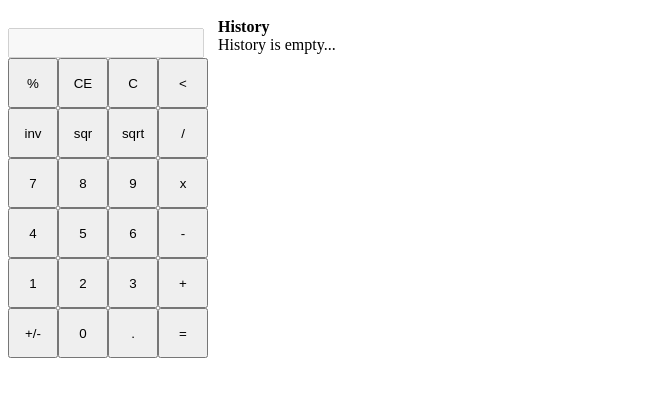
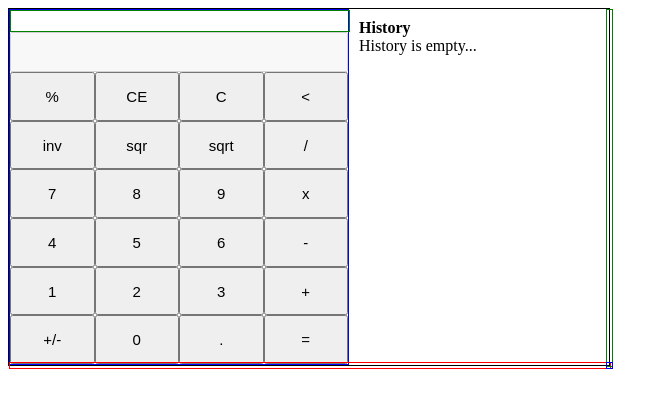
Before and after one commit to kiniggit/simple_calculator, an Angular app: page / in a window 1280 px wide. Shown: the top 408 px of the page, without its empty margins (0-668 px from the left). Built offline with nearby package versions, Linux system fonts and the light colour scheme.

Commit message:
use structural and attribute directives to a resizable component
- explore component, attribute and structural directives to build a resizable component;

```diff
--- a/src/app/app.component.css
+++ b/src/app/app.component.css
@@ -3,13 +3,16 @@ p {
 }
 
 .operand-input {
-  width:196px;
-  height: 30px;
+  box-sizing: border-box;
+  width: 100%;
+  height: 40px;
   font-size: 25px;
   text-align: right;
 }
 
 .calc-button {
-  width: 50px;
-  height: 50px;
+  flex: 1;
+  font-size: 15px;
+  min-width: 40px;
+  min-height: 40px;
 }
--- a/src/app/app.component.html
+++ b/src/app/app.component.html
@@ -1,17 +1,21 @@
-<div style="display: flex;">
-  <div style="display: flex; flex-direction: column;">
-    <label style="height: 20px; width: 176px; overflow: hidden;">{{ expression }}</label>
+<app-resizable width="600" height="356">
+  <div style="display: flex; height: 100%;">
+    <div style="flex: 1; display: flex; flex-direction: column; border: 1px solid blue;">
+      <label style="min-height: 20px; height: 20px; width: 100%; border: 1px solid green; overflow: hidden;">{{ expression }}</label>
       <div>
         <input type="text" [(ngModel)]="operand" class="operand-input" disabled />
       </div>
 
-    <div *ngFor="let rows of actions">
+      <div style="display: flex; flex-direction: column; height: 100%;">
+        <div *ngFor="let rows of actions" style="flex: 1; display: flex;">
           <button *ngFor="let action of rows" class="calc-button" (click)="handleClick(action.key)">
             {{action.text ? action.text : action.key}}
           </button>
         </div>
       </div>
-  <div style="flex: 1; padding-top: 10px; margin-left: 10px; height: 346px;">
+    </div>
+    <div style="position: relative; min-width: 250px; width: 250px; min-height: 298px; padding-top: 10px; margin-left: 10px;">
       <app-history *ngIf="showHistory" (notify)="onSelectHistory($event)"></app-history>
     </div>
   </div>
+</app-resizable>
--- a/src/app/app.component.ts
+++ b/src/app/app.component.ts
@@ -29,8 +29,6 @@ export class AppComponent  {
     [{key: '1'}, {key: '2'}, {key: '3'}, {key: '+'}],
     [{key: 't', text:'+/-'}, {key: '0'}, {key: '.'}, {key: '='}],
   ]
-
-
 
   constructor(
     private historyService: HistoryService,
@@ -233,4 +231,5 @@ export class AppComponent  {
     this.hasResult = true;
     this.resetOperand = true;
   }
+
 }
--- a/src/app/app.module.ts
+++ b/src/app/app.module.ts
@@ -5,10 +5,12 @@ import { FormsModule } from '@angular/forms';
 import { AppComponent } from './app.component';
 import { HistoryComponent } from './history/history.component';
 import { HistoryService } from './history.service';
+import { ResizableComponent } from './resizable/resizable.component';
+import { DragResizableDirective } from './resizable/drag-resizable.directive';
 
 @NgModule({
   imports:      [ BrowserModule, FormsModule ],
-  declarations: [ AppComponent, HistoryComponent ],
+  declarations: [ AppComponent, HistoryComponent, ResizableComponent, DragResizableDirective ],
   bootstrap:    [ AppComponent ],
   providers: [HistoryService]
 })
--- a/src/app/history/history.component.html
+++ b/src/app/history/history.component.html
@@ -1,6 +1,6 @@
 <b>History</b>
-<div *ngIf="historyService.history.length">
-  <div style="height: 300px; overflow-y: scroll; border:1px solid grey">
+<div *ngIf="historyService.history.length" style="position: absolute; top: 30px; bottom: 30px; left: 0px; right: 0px;">
+  <div style="height: 100%; overflow-y: scroll; border:1px solid grey;">
     <!-- ngClass doc https://angular.io/api/common/NgClass -->
     <div *ngFor='let entry of historyService.history.reverse(); let idx = index'
       class="history-entry" (mouseover)="hoverIdx=idx" (mouseout)="hoverIdx=-1"
--- /dev/null
+++ b/src/app/resizable/drag-resizable.directive.ts
@@ -0,0 +1,43 @@
+import { Directive, HostListener, ElementRef, Input } from '@angular/core';
+
+@Directive({
+  selector: '[appDragResizable]'
+})
+export class DragResizableDirective {
+  /*
+    References:
+    https://angular.io/guide/attribute-directives
+    https://stackoverflow.com/questions/42633117/how-can-i-add-a-class-to-an-element-on-hover
+    https://stackblitz.com/edit/angular-xqeflh?file=src%2Fapp%2Fhover-class.directive.ts
+  */
+
+  constructor(private el: ElementRef) {}
+
+  @Input('appDragResizable') direction: string;
+
+  @HostListener('mouseover', ['$event']) onMouseOver(event) {
+    this.el.nativeElement.style.cursor = this.direction+'-resize';
+  }
+
+  @HostListener('mouseout', ['$event']) onMouseOut(event) {
+    this.el.nativeElement.style.cursor = 'pointer';
+  }
+
+  @HostListener('drag', ['$event']) onMouseDrag(event) {
+    if(event.screenX == 0 && event.screenY == 0) {
+      return;
+    }
+
+    var parentNode = this.el.nativeElement.parentNode;
+    var currHeight = +parentNode.style.height.slice(0,-2);
+    var currWidth = +parentNode.style.width.slice(0,-2);
+
+    if (this.direction == 'ns' || this.direction == 'nwse') {
+      parentNode.style.height = `${currHeight+event.offsetY}px`;
+    }
+    if (this.direction == 'ew' || this.direction == 'nwse') {
+      parentNode.style.width = `${currWidth+event.offsetX}px`;
+    }
+  }
+
+}
--- /dev/null
+++ b/src/app/resizable/resizable.component.css
@@ -0,0 +1,33 @@
+.resizable-main {
+  position: relative;
+  border: 1px solid black;
+}
+
+.resizable-ns {
+  border: 1px solid red;
+  position: absolute;
+  bottom: -4px;
+  height: 5px;
+  width: 100%;
+  z-index: 1;
+}
+
+.resizable-ew {
+  border: 1px solid green;
+  position: absolute;
+  top: 0px;
+  right: -4px;
+  height: 100%;
+  width: 5px;
+  z-index: 1;
+}
+
+.resizable-nwse {
+  border: 1px solid blue;
+  position: absolute;
+  bottom: -4px;
+  right: -4px;
+  height: 5px;
+  width: 5px;
+  z-index: 2;
+}
--- /dev/null
+++ b/src/app/resizable/resizable.component.html
@@ -0,0 +1,7 @@
+<div class="resizable-main">
+  <!-- https://ultimatecourses.com/blog/transclusion-in-angular-2-with-ng-content -->
+  <ng-content></ng-content>
+  <div appDragResizable="ns" class="resizable-ns"></div>
+  <div appDragResizable="ew" class="resizable-ew"></div>
+  <div appDragResizable="nwse" class="resizable-nwse"></div>
+</div>
--- /dev/null
+++ b/src/app/resizable/resizable.component.ts
@@ -0,0 +1,22 @@
+import { Component, OnInit, Input } from '@angular/core';
+
+@Component({
+  selector: 'app-resizable',
+  templateUrl: './resizable.component.html',
+  styleUrls: ['./resizable.component.css']
+})
+export class ResizableComponent {
+
+  @Input() width;
+  @Input() height;
+
+  constructor() {}
+
+  ngAfterViewInit() {
+    var mainDiv = document.getElementsByClassName('resizable-main')[0];
+    console.log(mainDiv);
+    mainDiv.style.width = this.width+'px';
+    mainDiv.style.height = this.height+'px';
+  }
+
+}
```
Lines whose indentation alone changed are shown as unchanged.
